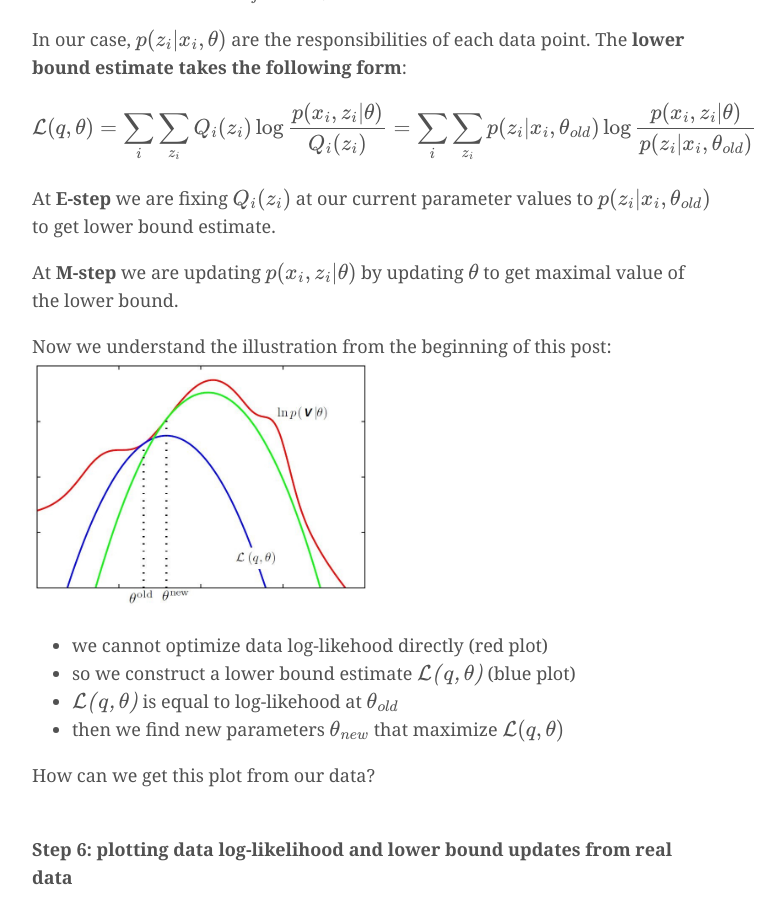
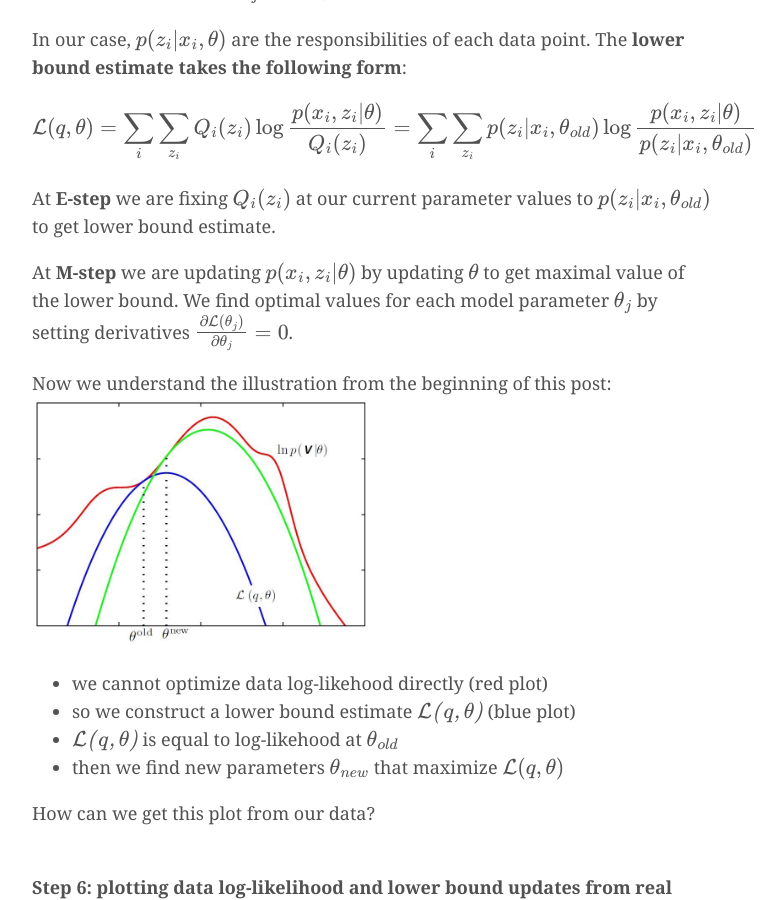
Before and after one commit to arazd/old_repo, a Jekyll site: the page built from _posts/2019-10-26-Visualizing-EM-lower-bound.md, in a window 1280 px wide and 900 px high, scrolled down 9475 px. Shown: the whole window, without its empty margins (268-1050 px from the left). Built offline with Jekyll 4.4.1, drawn with Linux system fonts in a browser that asks for light colours; formulas are drawn with MathJax 3.

Commit message:
Add files via upload

```diff
--- a/_posts/2019-10-26-Visualizing-EM-lower-bound.md
+++ b/_posts/2019-10-26-Visualizing-EM-lower-bound.md
@@ -342,7 +342,7 @@ to get lower bound estimate.
 
 At <strong>M-step</strong> we are updating
 $p(x_i, z_i | \theta)$
-by updating $\theta$ to get maximal value of the lower bound.
+by updating $\theta$ to get maximal value of the lower bound. We find optimal values for each model parameter $\theta_j$ by setting derivatives $\frac{\partial \mathcal{L}(\theta_j)}{\partial \theta_j}=0$.
 
 Now we understand the illustration from the beginning of this post:
 <br/>
```
